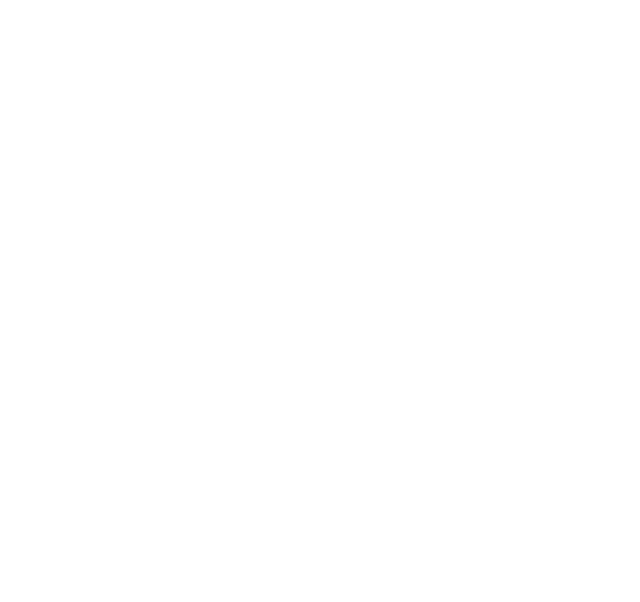
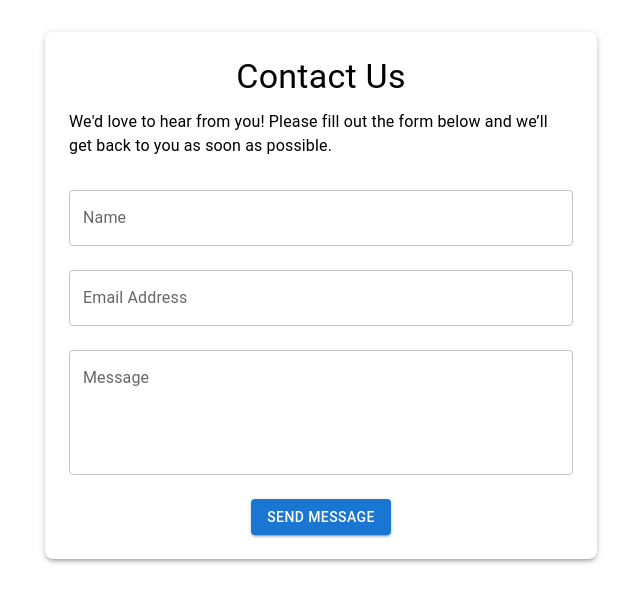
Before and after one commit to forbidenid/Volunteers_Management_System-Frontend, a React (Create React App) app: page /contact in a window 1280 px wide. Before the commit this address had no page. Shown: the top 602 px of the page, without its empty margins (319-959 px from the left). Built offline with nearby package versions, Linux system fonts and the light colour scheme.

Commit message:
contact popup and page

```diff
--- a/src/App.js
+++ b/src/App.js
@@ -1,14 +1,14 @@
 import React from "react";
 import { BrowserRouter as Router, Routes, Route } from "react-router-dom";
 import Landing from "../src/Pages/Landing";
-import VolunteerPopup from "./Components/Register/VolunteerPopup";
+import ContactUs from "./Components/Contact/ContactUs";
 
 const App = () => {
   return (
     <Router>
       <Routes>
         <Route path="/" element={<Landing />} />
-        <Route path="/volunteer" element={<VolunteerPopup />} />
+        <Route path="/contact" element={<ContactUs />} />
       </Routes>
     </Router>
   );
--- /dev/null
+++ b/src/Components/Contact/ContactPopup.jsx
@@ -0,0 +1,78 @@
+import React, { useState } from "react";
+import { Modal, Box, Typography, TextField, Button } from "@mui/material";
+
+const ContactPopup = ({ open, handleClose }) => {
+  const [formData, setFormData] = useState({
+    name: "",
+    email: "",
+    message: "",
+  });
+
+  const handleChange = (e) => {
+    setFormData({ ...formData, [e.target.name]: e.target.value });
+  };
+
+  const handleSubmit = () => {
+    const { name, email, message } = formData;
+    if (!name || !email || !message) {
+      alert("All fields are required.");
+      return;
+    }
+    alert("Message sent successfully!");
+    handleClose();
+  };
+
+  return (
+    <Modal open={open} onClose={handleClose}>
+      <Box
+        sx={{
+          position: "absolute",
+          top: "50%",
+          left: "50%",
+          transform: "translate(-50%, -50%)",
+          width: 400,
+          bgcolor: "background.paper",
+          border: "2px solid #000",
+          borderRadius: 2,
+          boxShadow: 24,
+          p: 4,
+        }}
+      >
+        <Typography variant="h6" component="h2" gutterBottom>
+          Contact Us
+        </Typography>
+        <TextField
+          label="Name"
+          name="name"
+          fullWidth
+          margin="normal"
+          onChange={handleChange}
+        />
+        <TextField
+          label="Email Address"
+          name="email"
+          type="email"
+          fullWidth
+          margin="normal"
+          onChange={handleChange}
+        />
+        <TextField
+          label="Message"
+          name="message"
+          multiline
+          rows={4}
+          fullWidth
+          margin="normal"
+          onChange={handleChange}
+        />
+        <Box sx={{ display: "flex", justifyContent: "center", mt: 2 }}>
+          <Button variant="contained" color="primary" onClick={handleSubmit}>
+            Send
+          </Button>
+        </Box>
+      </Box>
+    </Modal>
+  );
+};
+
+export default ContactPopup;
--- /dev/null
+++ b/src/Components/Contact/ContactUs.jsx
@@ -0,0 +1,82 @@
+import React, { useState } from "react";
+import { Box, Typography, TextField, Button, Container } from "@mui/material";
+
+const ContactUs = () => {
+  const [formData, setFormData] = useState({
+    name: "",
+    email: "",
+    message: "",
+  });
+
+  const handleChange = (e) => {
+    setFormData({ ...formData, [e.target.name]: e.target.value });
+  };
+
+  const handleSubmit = () => {
+    const { name, email, message } = formData;
+    if (!name || !email || !message) {
+      alert("All fields are required.");
+      return;
+    }
+    alert("Message sent successfully!");
+    setFormData({ name: "", email: "", message: "" });
+  };
+
+  return (
+    <Container maxWidth="sm" sx={{ mt: 4 }}>
+      <Box
+        sx={{
+          display: "flex",
+          flexDirection: "column",
+          alignItems: "center",
+          p: 3,
+          bgcolor: "background.paper",
+          borderRadius: 2,
+          boxShadow: 3,
+        }}
+      >
+        <Typography variant="h4" component="h1" gutterBottom>
+          Contact Us
+        </Typography>
+        <Typography variant="body1" component="p" sx={{ mb: 2 }}>
+          We'd love to hear from you! Please fill out the form below and we’ll
+          get back to you as soon as possible.
+        </Typography>
+        <TextField
+          label="Name"
+          name="name"
+          fullWidth
+          margin="normal"
+          value={formData.name}
+          onChange={handleChange}
+        />
+        <TextField
+          label="Email Address"
+          name="email"
+          type="email"
+          fullWidth
+          margin="normal"
+          value={formData.email}
+          onChange={handleChange}
+        />
+        <TextField
+          label="Message"
+          name="message"
+          multiline
+          rows={4}
+          fullWidth
+          margin="normal"
+          value={formData.message}
+          onChange={handleChange}
+        />
+        <Box sx={{ mt: 2 }}>
+          <Button variant="contained" color="primary" onClick={handleSubmit}>
+            Send Message
+          </Button>
+        </Box>
+      </Box>
+    </Container>
+  );
+};
+
+export default ContactUs;
--- a/src/Pages/Landing.jsx
+++ b/src/Pages/Landing.jsx
@@ -1,4 +1,4 @@
-import React from "react";
+import React, { useState } from "react";
 import { Box, Typography, Button, Divider } from "@mui/material";
 import Grid from "@mui/material/Grid2";
 import { Link } from "react-router-dom";
@@ -8,8 +8,13 @@ import ExpandMoreRoundedIcon from "@mui/icons-material/ExpandMoreRounded";
 import PinDropRoundedIcon from "@mui/icons-material/PinDropRounded";
 import PhoneRoundedIcon from "@mui/icons-material/PhoneRounded";
 import Register from "../Components/Register/Register";
+import ContactPopup from "../Components/Contact/ContactPopup";
 
 const Landing = () => {
+  const [open, setOpen] = useState(false);
+
+  const handleOpen = () => setOpen(true);
+  const handleClose = () => setOpen(false);
   return (
     <Box className="landing">
       <Box className="header">
@@ -68,10 +73,11 @@ const Landing = () => {
               className="header__log--btn"
               variant="contained"
               component={Link}
-              to="/register"
+              to="/contact"
+              target="_blank"
               color="inherit"
             >
-              Sign Up
+              contact Us
             </Button>
             <Button
               className="header__log--btn"
@@ -230,9 +236,14 @@ const Landing = () => {
             </Grid>
           </Grid>
           <Grid xs={4} className="footer__top">
-            <Button className="footer__top--btn" variant="contained">
+            <Button
+              className="footer__top--btn"
+              variant="contained"
+              onClick={handleOpen}
+            >
               Get In Touch
             </Button>
+            <ContactPopup open={open} handleClose={handleClose} />
           </Grid>
         </Grid>
 
```
